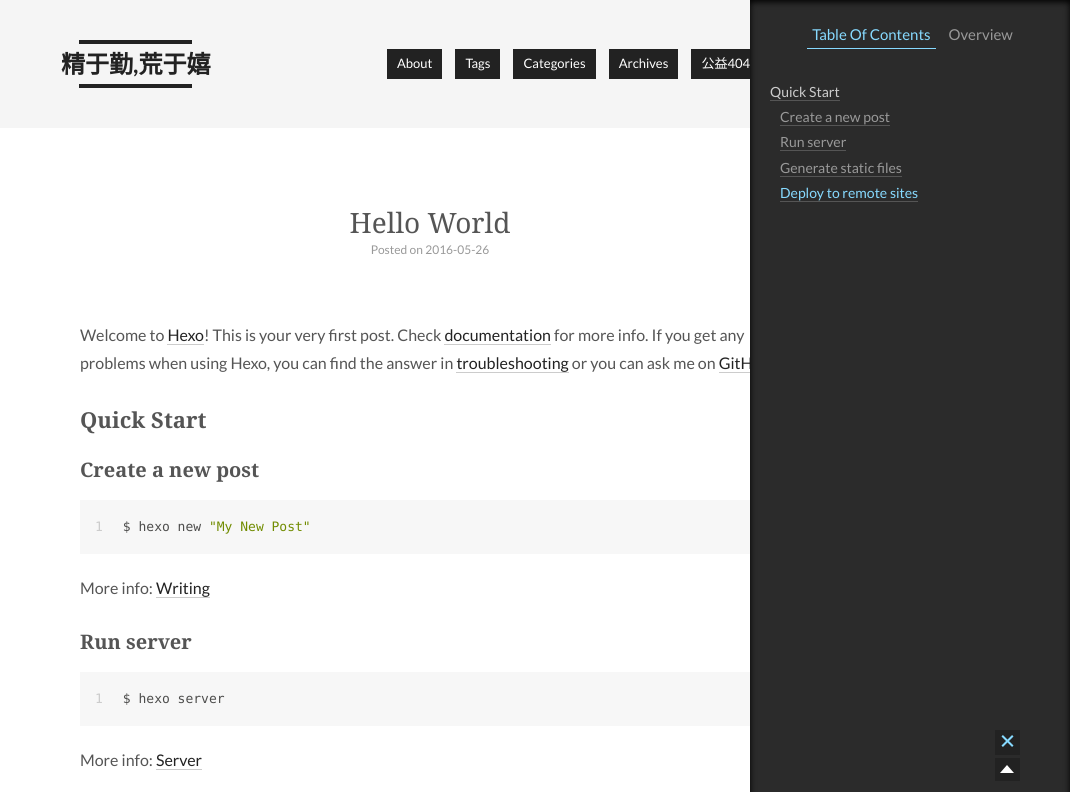
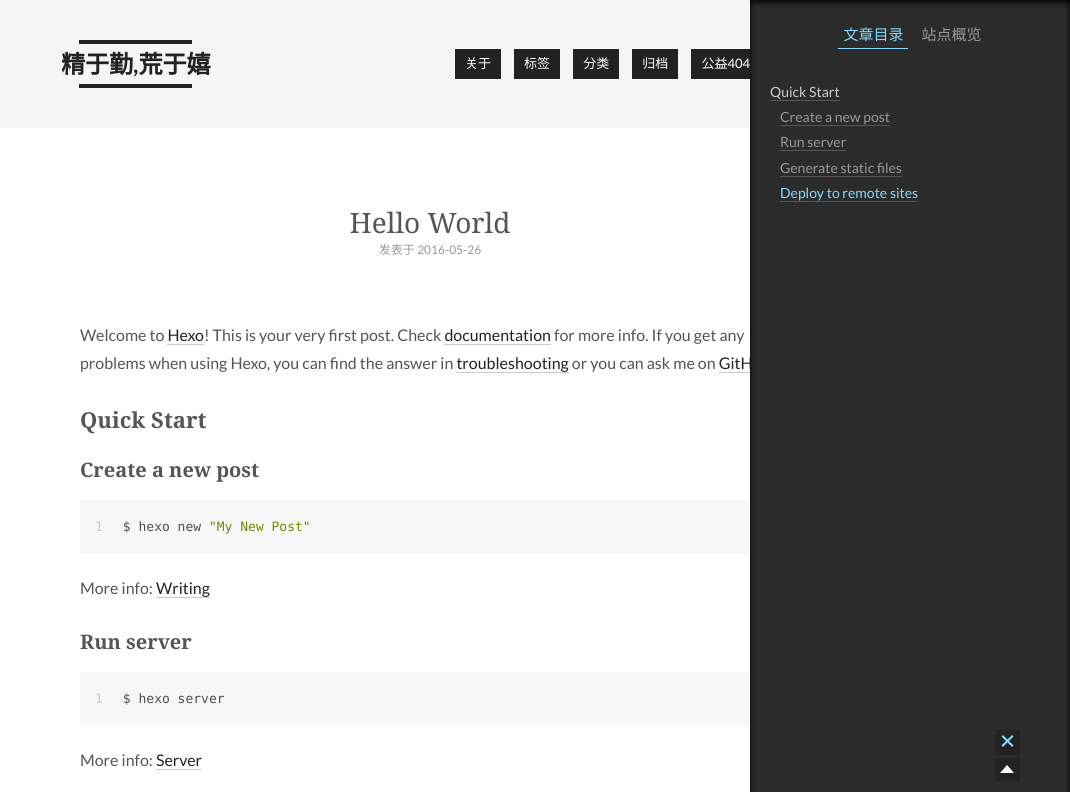
Before and after one commit to aojiaoxi/aojiaoxi.github.io, a plain HTML site: page 2016/05/26/hello-world/index.html in a window 1280 px wide. Both pictures are taken after a click on the element 1217 px from the left and 742 px from the top of the page. Shown: the top 792 px of the page, without its empty margins (210-1280 px from the left). Drawn offline with Linux system fonts and the light colour scheme.

Commit message:
Site updated: 2016-05-27 13:53:56

```diff
--- a/2016/05/26/hello-world/index.html
+++ b/2016/05/26/hello-world/index.html
@@ -117,7 +117,7 @@
         <li class="menu-item menu-item-about">
         <a href="/about">
           <i class="menu-item-icon icon-about"></i> <br />
-          About
+          关于
         </a>
       </li>
 
@@ -127,7 +127,7 @@
         <li class="menu-item menu-item-tags">
         <a href="/tags">
           <i class="menu-item-icon icon-tags"></i> <br />
-          Tags
+          标签
         </a>
       </li>
 
@@ -137,7 +137,7 @@
         <li class="menu-item menu-item-categories">
         <a href="/categories">
           <i class="menu-item-icon icon-categories"></i> <br />
-          Categories
+          分类
         </a>
       </li>
 
@@ -147,7 +147,7 @@
         <li class="menu-item menu-item-archives">
         <a href="/archives">
           <i class="menu-item-icon icon-archives"></i> <br />
-          Archives
+          归档
         </a>
       </li>
 
@@ -200,7 +200,7 @@
 
       <div class="post-meta">
         <span class="post-time">
-          Posted on 2016-05-26
+          发表于 2016-05-26
         </span>
 
 
@@ -278,10 +278,10 @@
 
         <ul class="sidebar-nav motion-element">
           <li class="sidebar-nav-toc sidebar-nav-active" data-target="post-toc-wrap">
-            Table Of Contents
+            文章目录
           </li>
           <li class="sidebar-nav-overview" data-target="site-overview">
-            Overview
+            站点概览
           </li>
         </ul>
 
@@ -296,21 +296,21 @@
           <div class="site-state-item site-state-posts">
             <a href="/archives">
               <span class="site-state-item-count">1</span>
-              <span class="site-state-item-name">posts</span>
+              <span class="site-state-item-name">日志</span>
             </a>
           </div>
 
           <div class="site-state-item site-state-categories">
             <a href="/categories">
               <span class="site-state-item-count">0</span>
-              <span class="site-state-item-name">categories</span>
+              <span class="site-state-item-name">分类</span>
               </a>
           </div>
 
           <div class="site-state-item site-state-tags">
             <a href="/tags">
               <span class="site-state-item-count">0</span>
-              <span class="site-state-item-name">tags</span>
+              <span class="site-state-item-name">标签</span>
               </a>
           </div>
         </div>
@@ -422,7 +422,7 @@
 </div>
 
 <div class="theme-info">
-  Theme
+  Clone theme
   <a class="theme-link" href="https://github.com/xirong/hexo-theme-next" rel="external nofollow">
     NexT
   </a>
--- a/css/main.css
+++ b/css/main.css
@@ -1156,7 +1156,7 @@ input.menu-search-input {
   width: 4px;
   height: 4px;
   border-radius: 50%;
-  background: #58531c;
+  background: #ccc7ff;
 }
 .sidebar-nav {
   margin: 0;
```
Also changed, not shown: archives/2016/05/index.html (+10 -10 lines), archives/2016/index.html (+10 -10 lines), archives/index.html (+10 -10 lines), index.html (+9 -9 lines).
